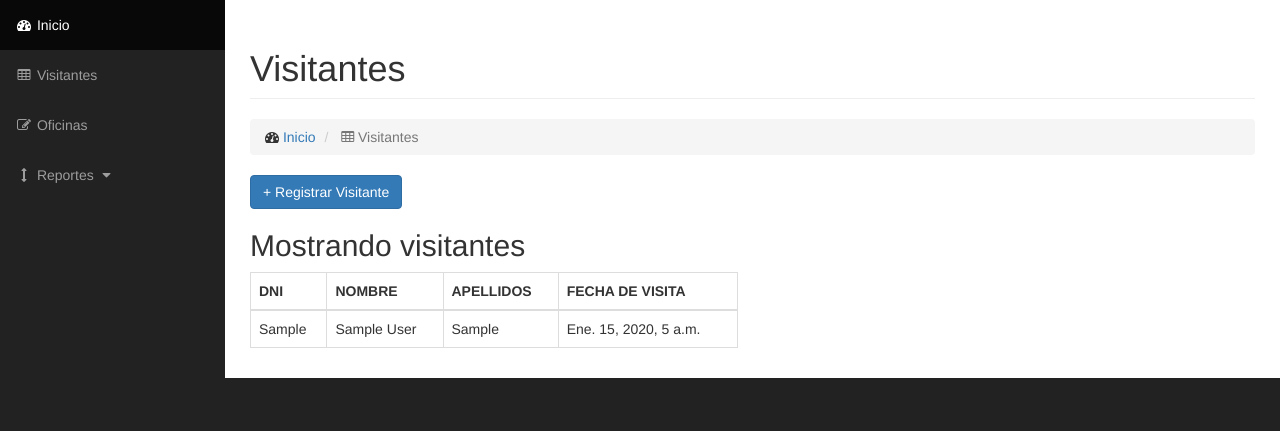
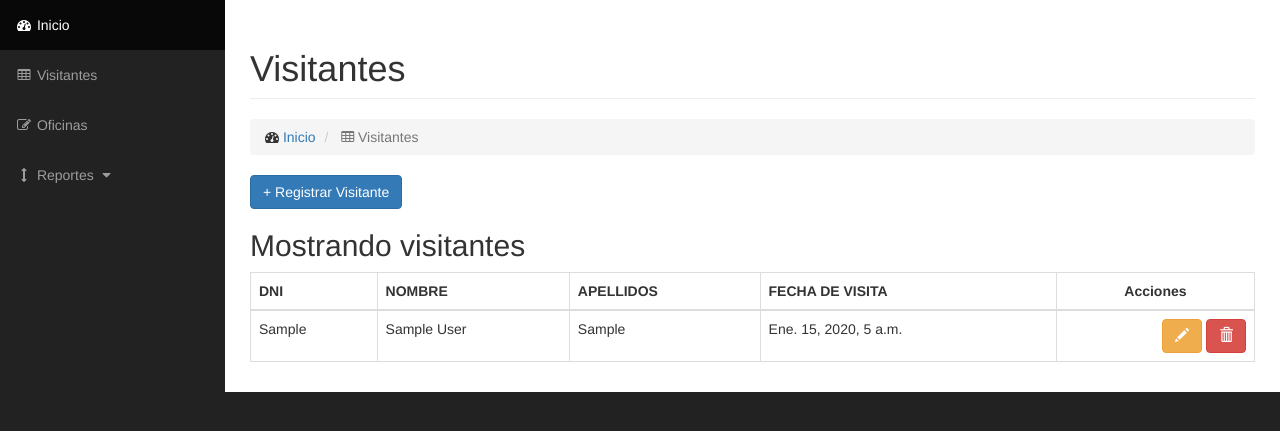
Before and after one commit to iisotec/sirecovi, a Django app: page /administrador/visitante/ in a window 1280 px wide. Shown: the part 51-482 px from the top of the page. Run offline with Django 3.2, Linux system fonts and the light colour scheme; tables that the repository leaves empty hold one stand-in row (values such as "Sample post"); grey boxes labelled with a size stand in for pictures from a placeholder-image service; parts of the project's set-up code (start-up, migrations or seed data) failed here and were passed over; some libraries are stand-ins or nearby versions.

Commit message:
Cambios en las vista, acciones y formuarios

```diff
--- a/apps/administrador/templates/administrador/control/visitante.html
+++ b/apps/administrador/templates/administrador/control/visitante.html
@@ -28,7 +28,7 @@
                 </div>
 
                 <div class="row">
-                    <div class="col-lg-6">
+                    <div class="col-lg-12">
                         <button type="button" class="btn btn-primary" data-toggle="modal" data-target="#exampleModal" data-whatever="@mdo">+ Registrar Visitante</button>
                         <div class="modal fade" id="exampleModal" tabindex="-1" role="dialog" aria-labelledby="exampleModalLabel">
                           <div class="modal-dialog" role="document">
@@ -65,6 +65,7 @@
                                         <th>NOMBRE</th>
                                         <th>APELLIDOS</th>
                                         <th>FECHA DE VISITA</th>
+                                        <th class="text-center">Acciones</th>
                                     </tr>
                                 </thead>
                                 <tbody>
@@ -74,6 +75,10 @@
                                         <td>{{visitantes.nombres}}</td>
                                         <td>{{visitantes.apellidos}}</td>
                                         <td>{{visitantes.fecha_visita}}</td>
+                                    <td class="text-right">
+                                        <a href="#" class="btn btn-warning"><span class="glyphicon glyphicon-pencil"></span></a>
+                                        <a href="#" class="btn btn-danger"><span class="glyphicon glyphicon-trash"></span></a>
+                                    </td>
                                     </tr>
                                     {% endfor %}
                                 </tbody>
--- a/apps/administrador/views.py
+++ b/apps/administrador/views.py
@@ -8,7 +8,7 @@
 	return render_to_response('administrador/control/index.html', context=RequestContext(request))
 
 def Visitante_views(request):
-	datos = Visitante.objects.all()[:5]
+	datos = Visitante.objects.order_by('-fecha_visita').all()
 	#return render_to_response('index.html',{'datos':visitantes})
 	return render_to_response('administrador/control/visitante.html', {'v_visitantes':datos})
 
```
Also changed, not shown: apps/administrador/templates/administrador/forms.py (added, +13 -0 lines).
